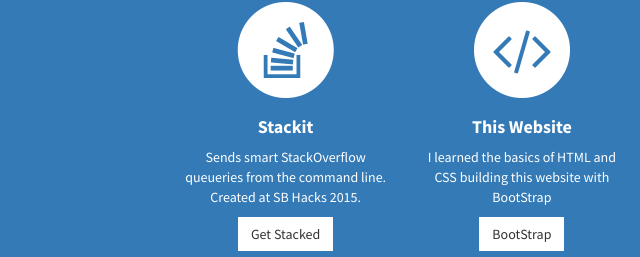
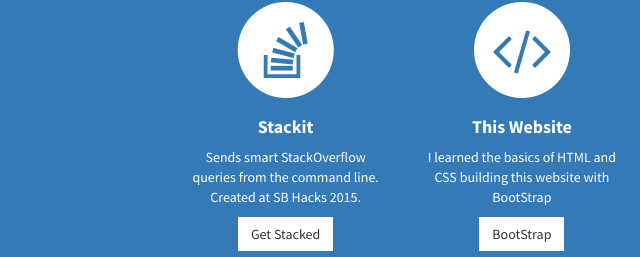
Before and after one commit to eniasebiomo/eniasebiomo.github.io, a plain HTML site: page index.html in a window 1280 px wide. Shown: the part 1429-1686 px from the top of the page, 0-640 px from the left. Drawn offline with Linux system fonts and the light colour scheme.

Commit message:
Updates index file

```diff
--- a/index.html
+++ b/index.html
@@ -107,7 +107,7 @@
                                 <h4>
                                     <strong>Stackit</strong>
                                 </h4>
-                                    <p>Sends smart StackOverflow queueries from the command line.
+                                    <p>Sends smart StackOverflow queries from the command line.
                                     Created at SB Hacks 2015.</p>
                                     <a href="http://www.stackitfor.me" class="btn btn-light">Get Stacked</a>
                         </div>
```
